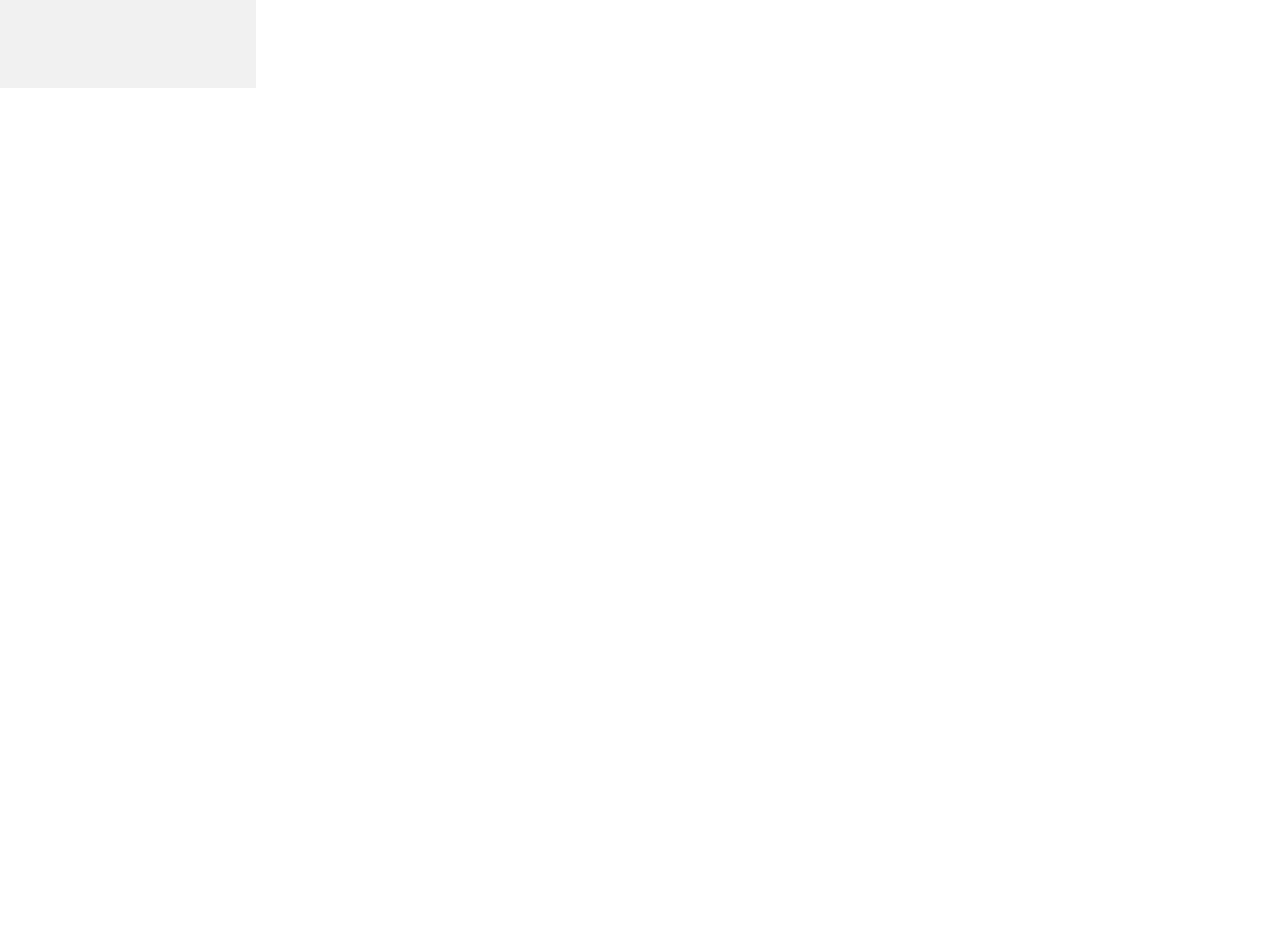
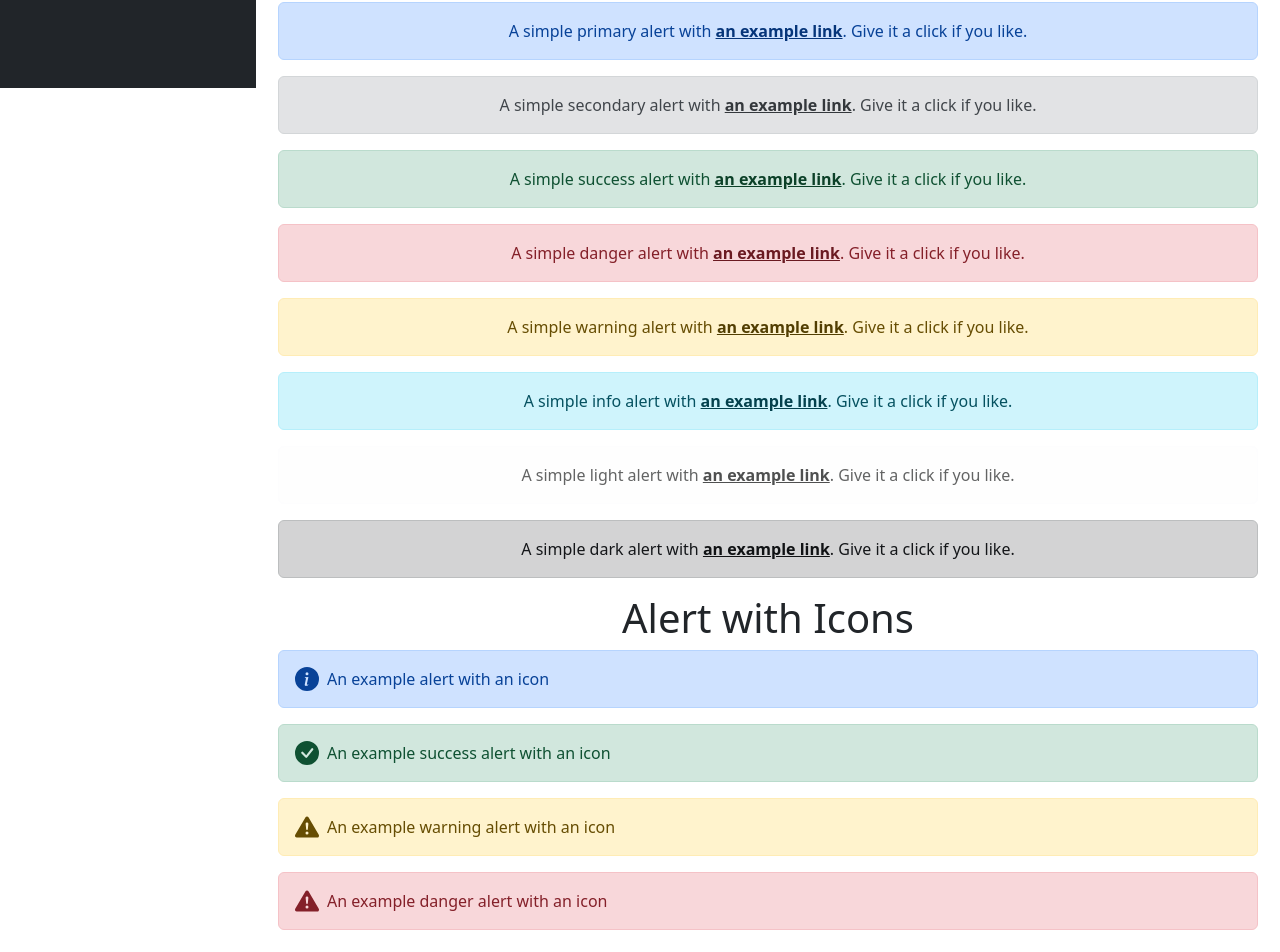
Before and after one commit to codinggyan/react-with-bootstrap5-components, a React (Create React App) app: page /alert in a window 1280 px wide. Shown: the part 712-1664 px from the top of the page. Before the commit the page ends 800 px from the top, so only its background shows below. Built offline with nearby package versions, Linux system fonts and the light colour scheme.

Commit message:
alet component

```diff
--- a/src/Components/Alert/AlertComponent.js
+++ b/src/Components/Alert/AlertComponent.js
@@ -3,6 +3,7 @@
 export default function AlertComponent() {
   return (
     <div className="container">
+        <h1>Alerts - Bootstrap5 With React</h1>
       <div className="alert alert-primary" role="alert">
         A simple primary alert—check it out!
       </div>
@@ -27,6 +28,146 @@
       <div className="alert alert-dark" role="alert">
         A simple dark alert—check it out!
       </div>
+      <h1>Alert Link</h1>
+      <div className="alert alert-primary" role="alert">
+        A simple primary alert with{" "}
+        <a href="#" className="alert-link">
+          an example link
+        </a>
+        . Give it a click if you like.
+      </div>
+      <div className="alert alert-secondary" role="alert">
+        A simple secondary alert with{" "}
+        <a href="#" className="alert-link">
+          an example link
+        </a>
+        . Give it a click if you like.
+      </div>
+      <div className="alert alert-success" role="alert">
+        A simple success alert with{" "}
+        <a href="#" className="alert-link">
+          an example link
+        </a>
+        . Give it a click if you like.
+      </div>
+      <div className="alert alert-danger" role="alert">
+        A simple danger alert with{" "}
+        <a href="#" className="alert-link">
+          an example link
+        </a>
+        . Give it a click if you like.
+      </div>
+      <div className="alert alert-warning" role="alert">
+        A simple warning alert with{" "}
+        <a href="#" className="alert-link">
+          an example link
+        </a>
+        . Give it a click if you like.
+      </div>
+      <div className="alert alert-info" role="alert">
+        A simple info alert with{" "}
+        <a href="#" className="alert-link">
+          an example link
+        </a>
+        . Give it a click if you like.
+      </div>
+      <div className="alert alert-light" role="alert">
+        A simple light alert with{" "}
+        <a href="#" className="alert-link">
+          an example link
+        </a>
+        . Give it a click if you like.
+      </div>
+      <div className="alert alert-dark" role="alert">
+        A simple dark alert with{" "}
+        <a href="#" className="alert-link">
+          an example link
+        </a>
+        . Give it a click if you like.
+      </div>
+
+      <h1>Alert with Icons</h1>
+      <>
+        <svg xmlns="http://www.w3.org/2000/svg" style={{ display: "none" }}>
+          <symbol
+            id="check-circle-fill"
+            fill="currentColor"
+            viewBox="0 0 16 16"
+          >
+            <path d="M16 8A8 8 0 1 1 0 8a8 8 0 0 1 16 0zm-3.97-3.03a.75.75 0 0 0-1.08.022L7.477 9.417 5.384 7.323a.75.75 0 0 0-1.06 1.06L6.97 11.03a.75.75 0 0 0 1.079-.02l3.992-4.99a.75.75 0 0 0-.01-1.05z" />
+          </symbol>
+          <symbol id="info-fill" fill="currentColor" viewBox="0 0 16 16">
+            <path d="M8 16A8 8 0 1 0 8 0a8 8 0 0 0 0 16zm.93-9.412-1 4.705c-.07.34.029.533.304.533.194 0 .487-.07.686-.246l-.088.416c-.287.346-.92.598-1.465.598-.703 0-1.002-.422-.808-1.319l.738-3.468c.064-.293.006-.399-.287-.47l-.451-.081.082-.381 2.29-.287zM8 5.5a1 1 0 1 1 0-2 1 1 0 0 1 0 2z" />
+          </symbol>
+          <symbol
+            id="exclamation-triangle-fill"
+            fill="currentColor"
+            viewBox="0 0 16 16"
+          >
+            <path d="M8.982 1.566a1.13 1.13 0 0 0-1.96 0L.165 13.233c-.457.778.091 1.767.98 1.767h13.713c.889 0 1.438-.99.98-1.767L8.982 1.566zM8 5c.535 0 .954.462.9.995l-.35 3.507a.552.552 0 0 1-1.1 0L7.1 5.995A.905.905 0 0 1 8 5zm.002 6a1 1 0 1 1 0 2 1 1 0 0 1 0-2z" />
+          </symbol>
+        </svg>
+        <div
+          className="alert alert-primary d-flex align-items-center"
+          role="alert"
+        >
+          <svg
+            className="bi flex-shrink-0 me-2"
+            width={24}
+            height={24}
+            role="img"
+            aria-label="Info:"
+          >
+            <use xlinkHref="#info-fill" />
+          </svg>
+          <div>An example alert with an icon</div>
+        </div>
+        <div
+          className="alert alert-success d-flex align-items-center"
+          role="alert"
+        >
+          <svg
+            className="bi flex-shrink-0 me-2"
+            width={24}
+            height={24}
+            role="img"
+            aria-label="Success:"
+          >
+            <use xlinkHref="#check-circle-fill" />
+          </svg>
+          <div>An example success alert with an icon</div>
+        </div>
+        <div
+          className="alert alert-warning d-flex align-items-center"
+          role="alert"
+        >
+          <svg
+            className="bi flex-shrink-0 me-2"
+            width={24}
+            height={24}
+            role="img"
+            aria-label="Warning:"
+          >
+            <use xlinkHref="#exclamation-triangle-fill" />
+          </svg>
+          <div>An example warning alert with an icon</div>
+        </div>
+        <div
+          className="alert alert-danger d-flex align-items-center"
+          role="alert"
+        >
+          <svg
+            className="bi flex-shrink-0 me-2"
+            width={24}
+            height={24}
+            role="img"
+            aria-label="Danger:"
+          >
+            <use xlinkHref="#exclamation-triangle-fill" />
+          </svg>
+          <div>An example danger alert with an icon</div>
+        </div>
+      </>
     </div>
   );
 }
--- a/src/Components/Sidebar/SidebarComponent.js
+++ b/src/Components/Sidebar/SidebarComponent.js
@@ -7,18 +7,19 @@
       style={{
         padding: "10px",
         width: "20%",
-        background: "#f0f0f0",
+        height: '100vh'
       }}
+      className="bg-dark sticky-top"
     >
-      <ul style={{ listStyleType: "none", textDecoration: 'none', padding: 0 }}>
+      <ul style={{ listStyleType: "none", padding: 0 }}>
         <li>
-          <Link to="/">Home</Link>
+          <Link className="text-white text-decoration-none d-flex px-sm-4 px-0 justify-content-start" to="/">Home</Link>
         </li>
         <li>
-          <Link to="/accordion">Accordion</Link>
+          <Link className="text-white text-decoration-none d-flex  px-sm-4 px-0 justify-content-start" to="/accordion">Accordion</Link>
         </li>
         <li>
-          <Link to="/alert">Alert</Link>
+          <Link className="text-white text-decoration-none d-flex px-sm-4 px-0 justify-content-start" to="/alert">Alert</Link>
         </li>
       </ul>
     </div>
--- a/src/Navigations/Navigations.js
+++ b/src/Navigations/Navigations.js
@@ -12,7 +12,7 @@
 
 const Navigations = () => {
   return (
-    <div className="d-flex vh-100">
+    <div className="d-flex">
       <Router>
         <SidebarComponent />
         <div className = "flex-grow-1" style={{ padding: "10px" }}>
```
